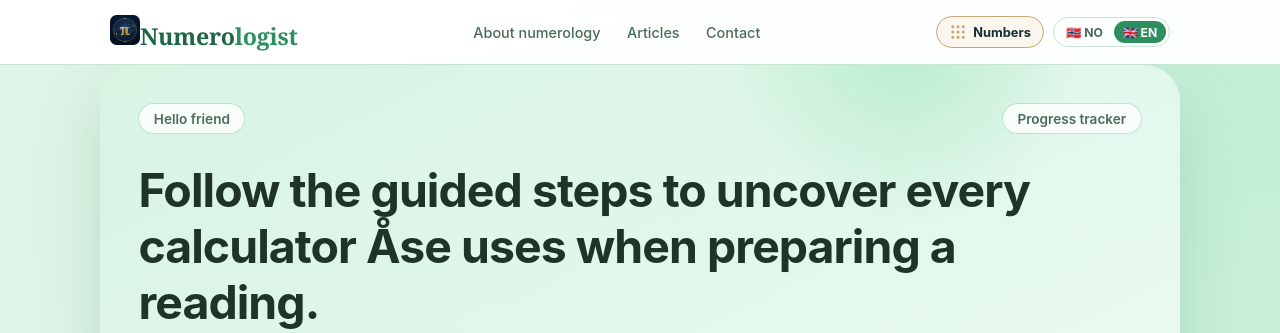
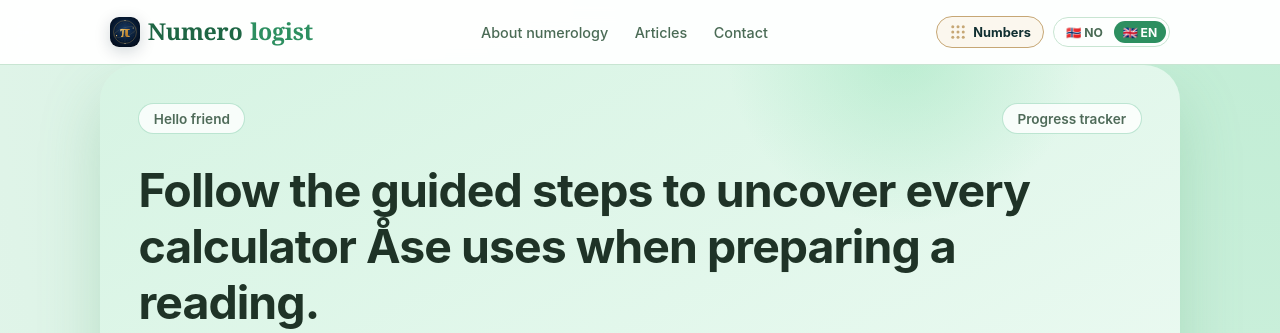
Before and after one commit to XS227/Numerologist, a Django app: page / in a window 1280 px wide. Shown: the top 333 px of the page. Run offline with Django 5.2, Linux system fonts and the light colour scheme; data comes from the database, SQL or seed files in the repository.

Commit message:
Style pi brand icon in shared navigation

```diff
--- a/assets/fibonacci.css
+++ b/assets/fibonacci.css
@@ -87,8 +87,9 @@
   backdrop-filter: blur(14px); -webkit-backdrop-filter: blur(14px); border-bottom: 1px solid #c8e5d2; }
 .l-nav .l-wrap, .l-wrap.l-nav-inner { max-width: 1100px; margin: 0 auto; padding: 0 1.25rem; }
 .l-nav-inner { display: flex; align-items: center; justify-content: space-between; gap: 1rem; height: 64px; }
-.l-brand { font-family: 'Cormorant Garamond', Georgia, serif; font-size: 1.45rem; font-weight: 700;
+.l-brand { display:inline-flex; align-items:center; gap:.48rem; font-family: 'Cormorant Garamond', Georgia, serif; font-size: 1.45rem; font-weight: 700;
   color: #1e6644; text-decoration: none; flex-shrink: 0; letter-spacing: -.01em; line-height: 1; }
+.l-brand-icon { width:30px; height:30px; border-radius:9px; flex:none; box-shadow:0 4px 16px rgba(7,26,51,.18); }
 .l-brand em { font-style: normal; color: #2d8f60; }
 .l-nav-links { display: flex; flex-wrap: nowrap; align-items: center; gap: .15rem;
   list-style: none; margin: 0; padding: 0; }
```
